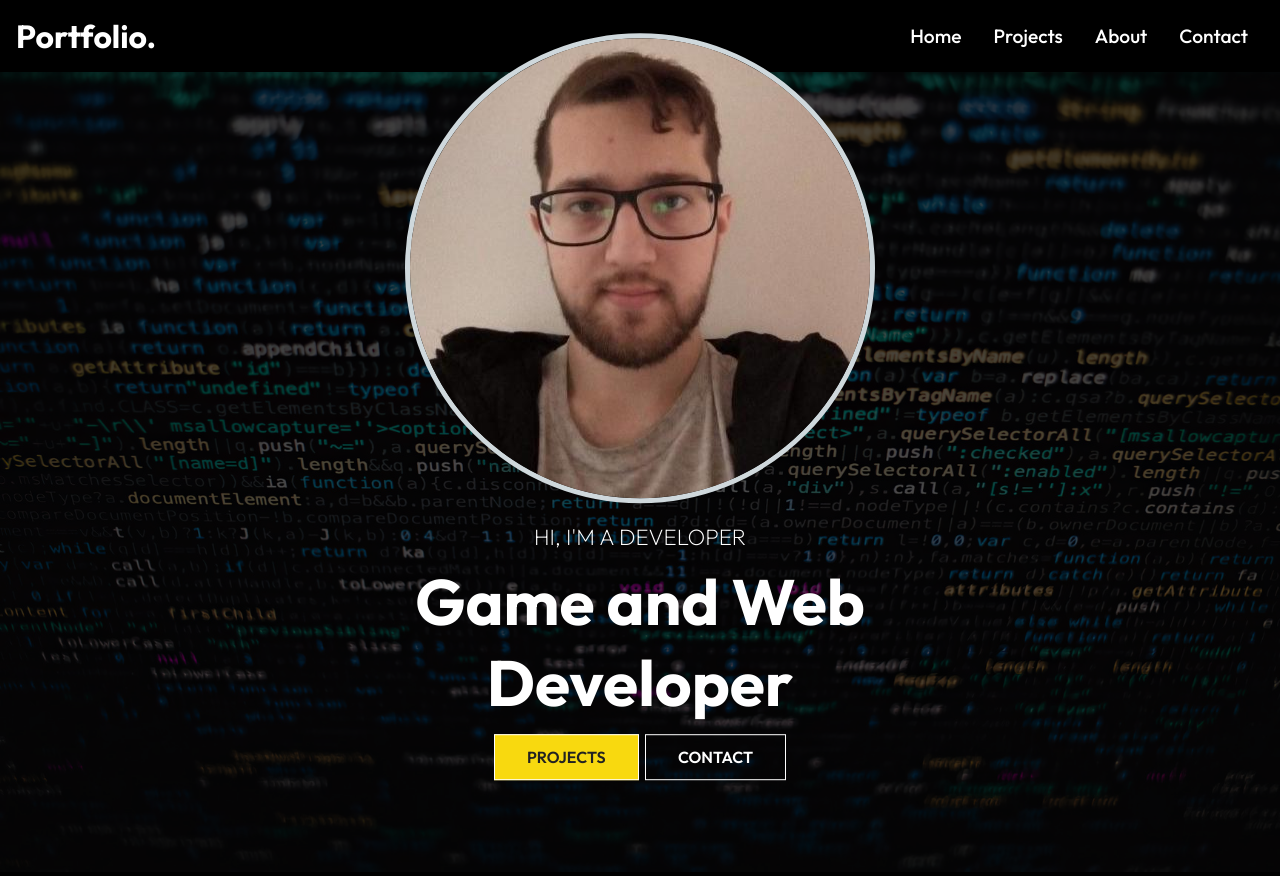
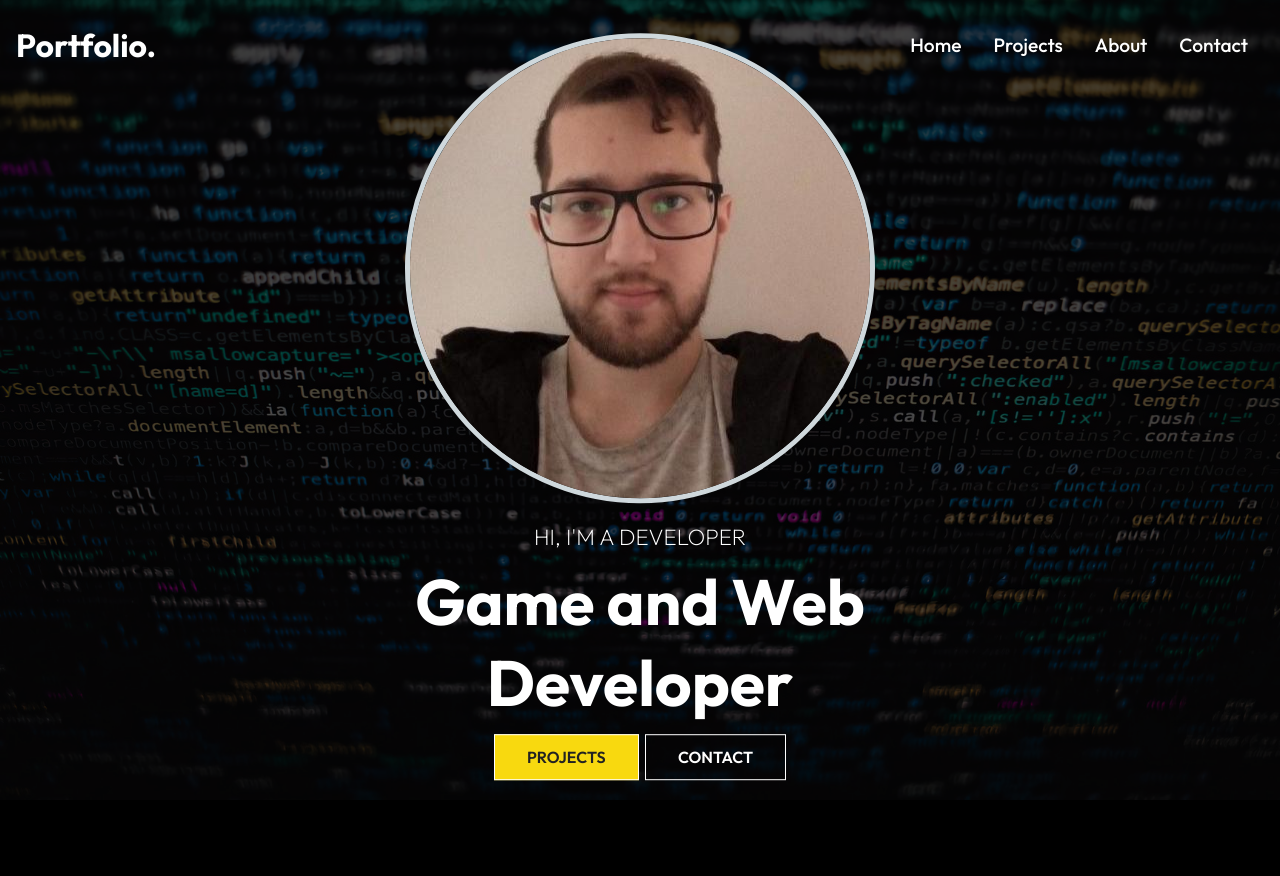
Before and after one commit to Victor-BwD/portfolio-react, a React (Create React App) app: page / in a window 1280 px wide. After the commit the page ends 804 px from the top, so only its background shows below. Built offline with nearby package versions, Linux system fonts and the light colour scheme; the HTML template or start-up script is replaced by a standard one.

Commit message:
Change nav color on scroll

```diff
--- a/src/components/Navbar/Navbar.jsx
+++ b/src/components/Navbar/Navbar.jsx
@@ -9,8 +9,19 @@
     const [click, setClick] = useState(false);
     const handleClick = () => setClick(!click);
 
+    const [color, setColor] = useState(false);
+    const changeColor = () => {
+        if(window.scrollY >= 100){
+            setColor(true);
+        }else{
+            setColor(false);
+        }
+    };
+
+    window.addEventListener("scroll", changeColor);
+
   return (
-    <div className="header">
+    <div className={color ? "header header-bg" : "header"}>
         <Link to="/">
             <h1>Portfolio.</h1>
         </Link>
--- a/src/components/Navbar/style.css
+++ b/src/components/Navbar/style.css
@@ -3,6 +3,15 @@
     justify-content: space-between;
     align-items: center;
     padding: 1rem;
+    position: fixed;
+    width: 100%;
+    height: 90px;
+    z-index: 10;
+}
+
+.header-bg {
+    background-color: rgba(0, 0, 0, 0.7);
+    transition: 0.5s;
 }
 
 .nav-menu{
```
